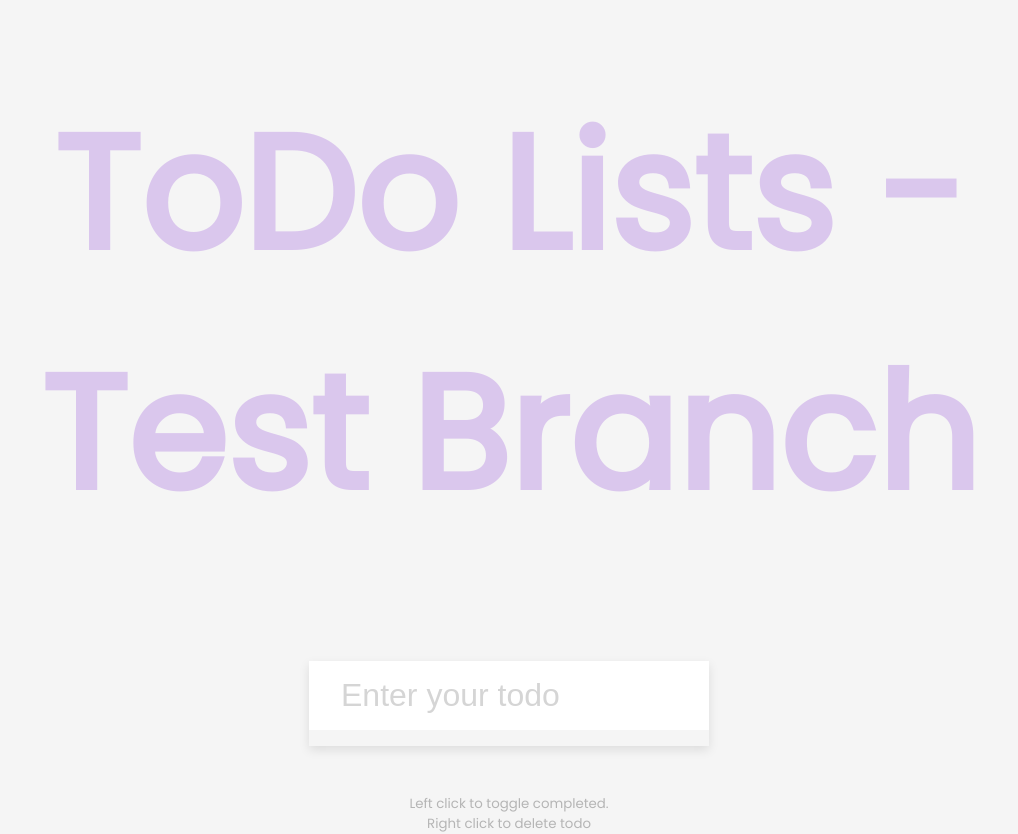
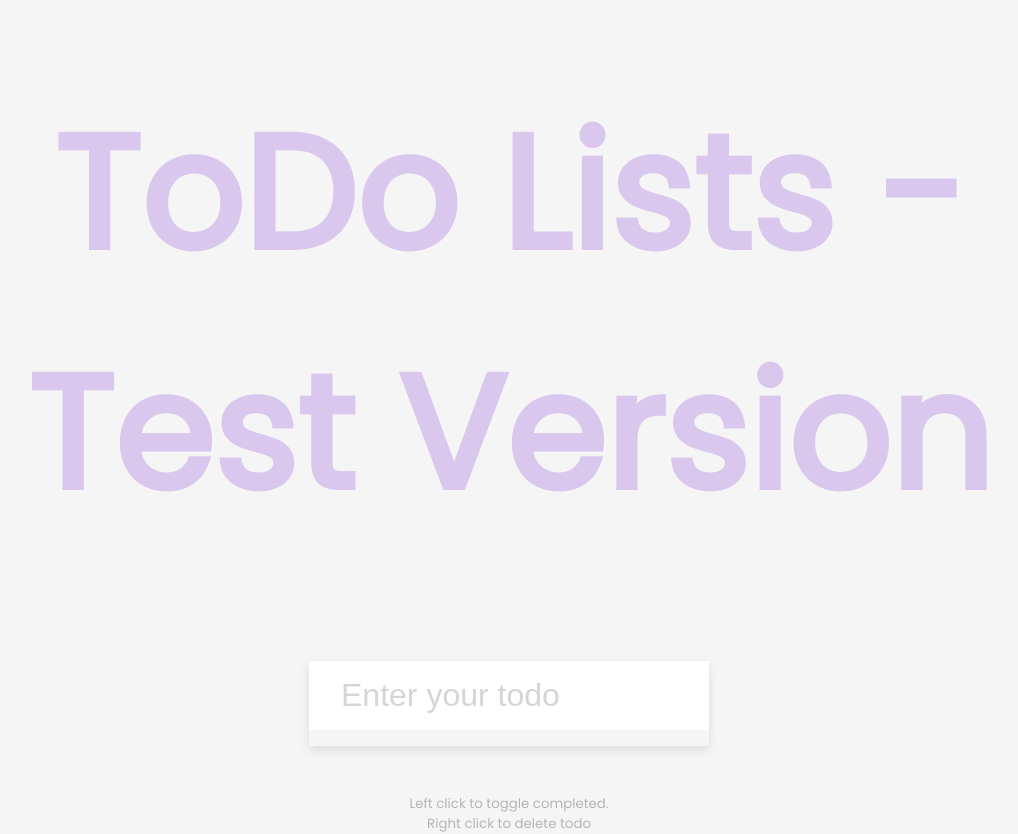
Before and after one commit to Danielyan86/DevOpsGPT_Demo, a website: page public/index.html in a window 1280 px wide. Shown: the whole page, without its empty margins (131-1149 px from the left). Drawn offline with Linux system fonts and the light colour scheme.

Commit message:
update title in test branch

```diff
--- a/public/index.html
+++ b/public/index.html
@@ -7,7 +7,7 @@
     <title>Todo List</title>
   </head>
   <body>
-    <h1>ToDo Lists - Test Branch</h1>
+    <h1>ToDo Lists - Test Version</h1>
     <form id="form">
       <input type="text" class="input" id="input" placeholder="Enter your todo" autocomplete="off" />
 
```
